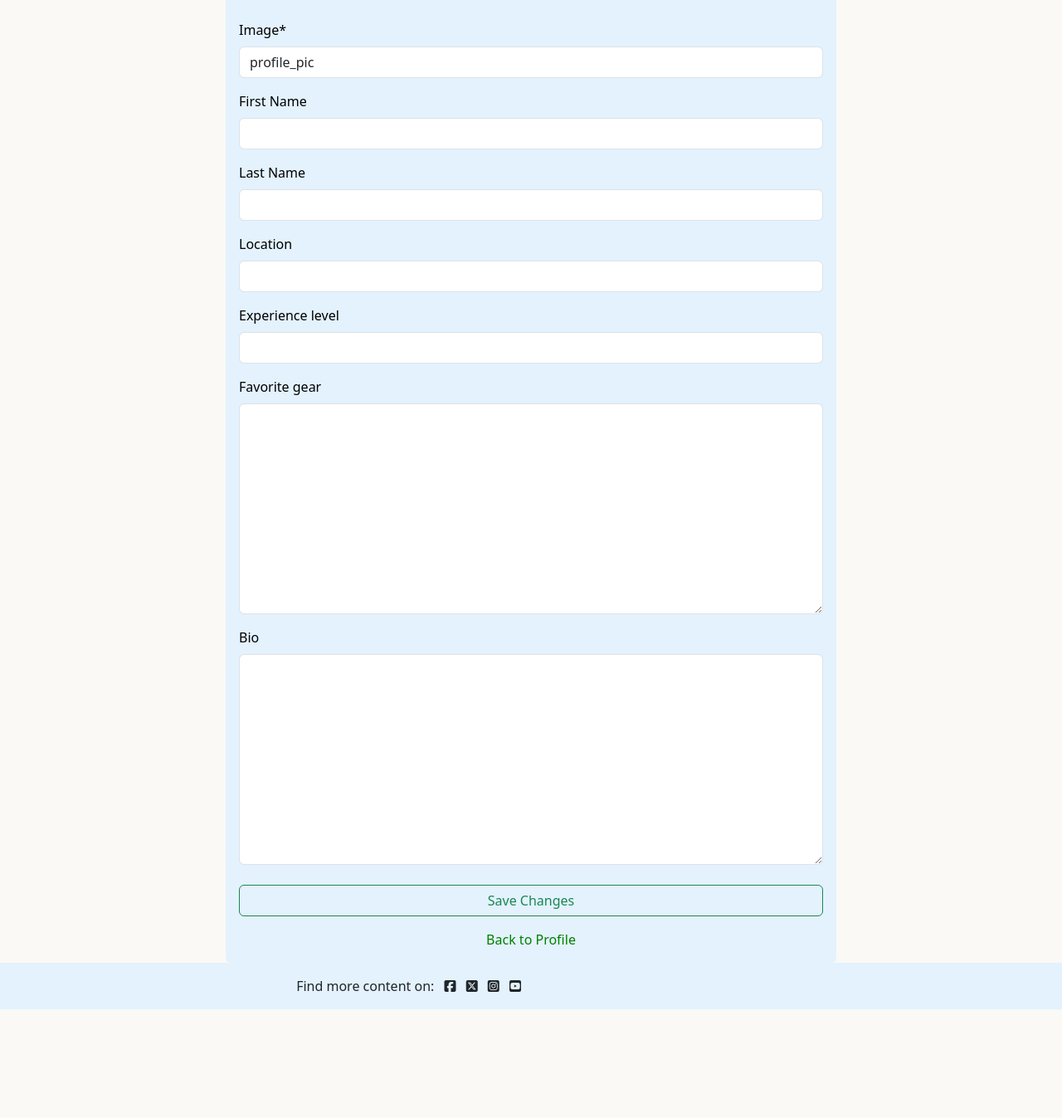
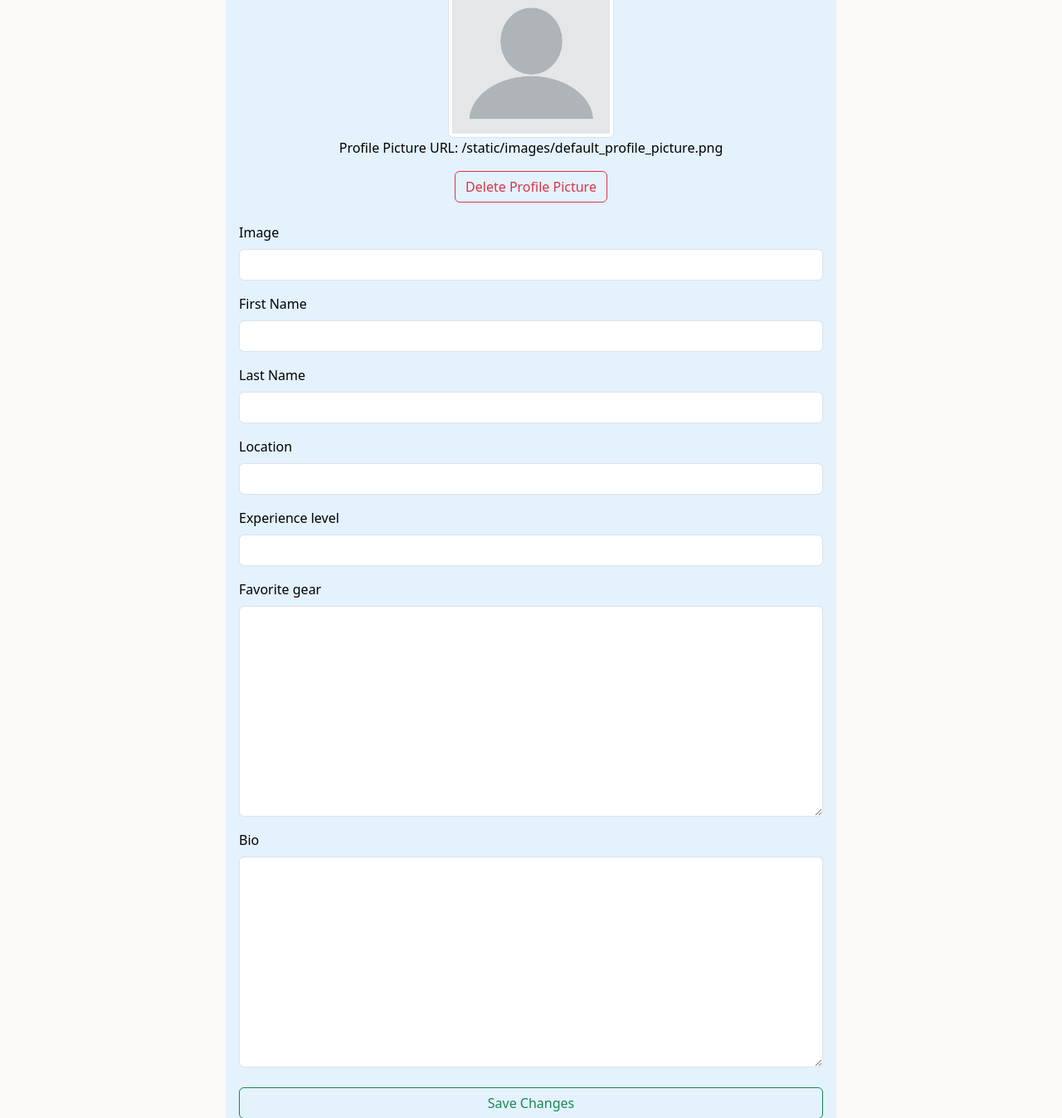
Before and after one commit to Marceillo/kayak-blog-pp4, a Django app: page /profile_edit/ in a window 1280 px wide. Shown: the part 300-1647 px from the top of the page at 83% size. Before the commit the page ends 1516 px from the top, so only its background shows below. Run offline with Django 4.2, Linux system fonts and the light colour scheme; the visitor is signed in with stand-in values (Sample User, id 1); data comes from the database, SQL or seed files in the repository; some libraries are stand-ins or nearby versions.

Commit message:
Profile image upload feature working files and models where changed

```diff
--- a/blog/models.py
+++ b/blog/models.py
@@ -4,7 +4,7 @@ from django.utils import timezone
 from django.db.models.signals import post_save
 from django.dispatch import receiver
 from cloudinary.models import CloudinaryField
-
+from django.templatetags.static import static
 
 # Create your models here.
 
@@ -56,13 +56,18 @@ class Comment(models.Model):
 
 class UserProfile (models.Model):
     user = models.OneToOneField(User,on_delete=models.CASCADE)
-    profile_picture = CloudinaryField('image', default='profile_pic')
+    profile_picture = CloudinaryField('image', null=True, blank=True)
     first_name = models.CharField("First Name",max_length=50, null=True, blank=True)
     last_name =  models.CharField("Last Name",max_length=50, null=True, blank=True)
     location = models.CharField(max_length=100, blank=True)
     experience_level = models.CharField(max_length=20, blank=True)
     favorite_gear = models.TextField(blank=True)
     bio = models.TextField(max_length=500, blank=True)
+
+    def get_profile_picture_url(self):
+        if self.profile_picture:
+            return self.profile_picture.url
+        return static('images/default_profile_picture.png')
 
     def __str__(self):
         return f"{self.user.username} Profile"
--- a/blog/templates/blog/profile_edit.html
+++ b/blog/templates/blog/profile_edit.html
@@ -13,37 +13,30 @@
                 <div class="card-body">
                     <h2 class="card-title text-center mb-4">{% trans "Profile Edit" %}</h2>
                     <p class="card-text text-center">{% trans "Kayaker profile update" %}</p>
-
-                    {% if profile.profile_picture %}
                     <div class="text-center mb-4">
-                        <img src="{{ profile.profile_picture.url }}" alt="Profile picture" class="img-thumbnail" width="200">
+                        <img src="{{ profile.get_profile_picture_url }}" alt="Profile picture" class="img-thumbnail" width="200">
+                        <p>Profile Picture URL: {{ user.userprofile.get_profile_picture_url }}</p>
+                        <div class="mt3">
+                            <button class="btn btn-outline-danger" type="submit" name="delete_image">{% trans "Delete Profile Picture" %}</button>
+                        </div>
                     </div>
-                    {% else %}
-                    <div class="text-center mb-4">
-
-                        <p>{% trans "No profile picture."%}</p>
-
-                    </div>
-                    {% endif %}
-                    <form method="post" action="{% url 'profile_edit'%}" enctype="multipart/form-data" >
-                        {%csrf_token%}
-                        {{form | crispy}}
+                    <form method="post" action="{% url 'profile_edit' %}" enctype="multipart/form-data">
+                        {% csrf_token %}
+                        {{ form|crispy }}
                         <div class="d-grid gap-2 mt-4">
                             <button class="btn btn-outline-success" type="submit">{% trans "Save Changes" %}</button>
                         </div>
+                        {% if profile.profile_picture %}
+
+                        {% endif %}
                     </form>
-                    <div class="mt-3 text-center" >
-                        <a href="{% url 'user_profile' %}"> {% trans "Back to Profile" %} </a>
+                    <div class="mt-3 text-center">
+                        <a href="{% url 'user_profile' %}">{% trans "Back to Profile" %}</a>
 
                     </div>
-
                 </div>
-
             </div>
         </div>
-
     </div>
-
-
 </div>
-{%endblock%}
+{% endblock %}
--- a/kayak_blog/settings.py
+++ b/kayak_blog/settings.py
@@ -161,7 +161,7 @@ USE_TZ = True
 # Static files (CSS, JavaScript, Images)
 # https://docs.djangoproject.com/en/4.2/howto/static-files/
 
-STATIC_URL = 'static/'
+STATIC_URL = '/static/'
 STATICFILES_DIRS = [os.path.join(BASE_DIR, 'static')]
 
 # Default primary key field type
```
Also changed, not shown: blog/templates/blog/user_profile.html (+4 -6 lines), blog/migrations/0007_alter_userprofile_profile_picture.py (added).
